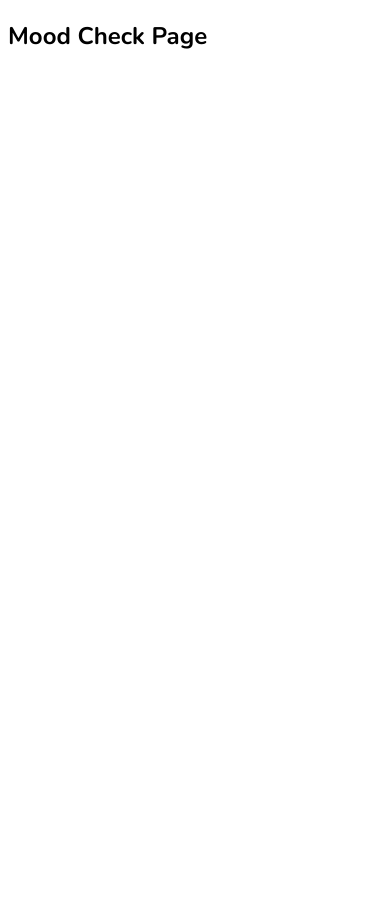
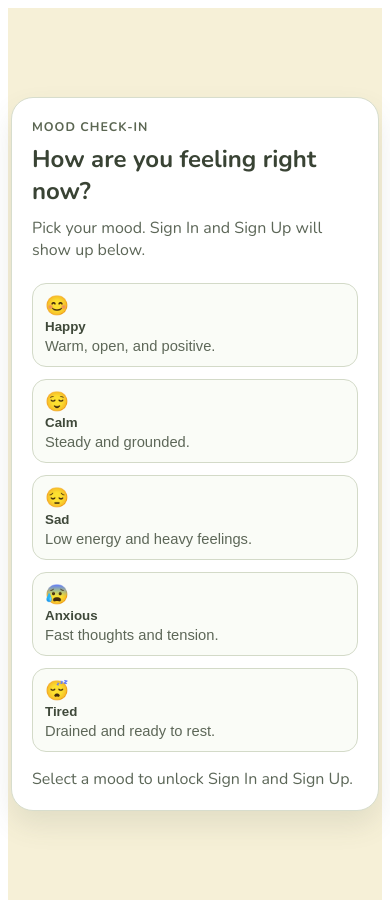
Before and after one commit to Monaabdelreheem/here-frontend, a React (Vite) app: page /mood in a window 390 px wide. Before the commit the page ends 844 px from the top, so only its background shows below. Built offline with nearby package versions, Linux system fonts and the light colour scheme.

Commit message:
Build mood check-in screen

```diff
--- /dev/null
+++ b/src/pages/MoodCheckPage.css
@@ -0,0 +1,152 @@
+.mood-checkin {
+  min-height: 100vh;
+  display: grid;
+  place-items: center;
+  padding: 24px;
+  background: #f6f0d7;
+}
+
+.mood-checkin__actions {
+  display: flex;
+  gap: 8px;
+  margin-left: auto;
+}
+
+.mood-checkin__actions--visible {
+  animation: actionsPopIn 0.2s ease-out;
+  transform-origin: center right;
+}
+
+@keyframes actionsPopIn {
+  from {
+    opacity: 0;
+    transform: translateY(-8px) scale(0.98);
+  }
+  to {
+    opacity: 1;
+    transform: translateY(0) scale(1);
+  }
+}
+
+.mood-checkin__action {
+  border-radius: 10px;
+  font-weight: 700;
+  padding: 8px 12px;
+  cursor: pointer;
+  border: 1px solid #d7ddcd;
+  background: #ffffff;
+  color: #3f493a;
+}
+
+.mood-checkin__action--selected {
+  background: #6f8161;
+  border-color: #6f8161;
+  color: #ffffff;
+}
+
+.mood-checkin__card {
+  width: min(760px, 100%);
+  background: #ffffff;
+  border: 1px solid #d7ddcd;
+  border-radius: 22px;
+  box-shadow: 0 14px 28px rgba(80, 90, 76, 0.12);
+  padding: clamp(20px, 4vw, 34px);
+}
+
+.mood-checkin__eyebrow {
+  margin: 0 0 8px;
+  text-transform: uppercase;
+  letter-spacing: 0.08em;
+  font-size: 0.78rem;
+  color: #5b6652;
+  font-weight: 700;
+}
+
+.mood-checkin__title {
+  margin: 0;
+  color: #394334;
+  font-size: clamp(1.5rem, 2vw, 2rem);
+}
+
+.mood-checkin__subtitle {
+  margin: 10px 0 22px;
+  color: #5c6657;
+}
+
+.mood-checkin__grid {
+  display: grid;
+  grid-template-columns: repeat(2, minmax(0, 1fr));
+  gap: 12px;
+}
+
+.mood-chip {
+  display: grid;
+  gap: 4px;
+  text-align: left;
+  border-radius: 14px;
+  border: 1px solid #d3dac8;
+  background: #fafcf7;
+  padding: 12px;
+  cursor: pointer;
+  transition: transform 0.18s ease, box-shadow 0.18s ease, border-color 0.18s ease;
+}
+
+.mood-chip:hover {
+  transform: translateY(-1px);
+  border-color: #9cab84;
+  box-shadow: 0 8px 16px rgba(90, 99, 86, 0.12);
+}
+
+.mood-chip--selected {
+  border-color: #6f8161;
+  background: #eef5e7;
+  box-shadow: 0 0 0 2px rgba(111, 129, 97, 0.18);
+}
+
+.mood-chip__emoji {
+  font-size: 1.2rem;
+  line-height: 1;
+}
+
+.mood-chip__label {
+  font-weight: 700;
+  color: #3f493a;
+}
+
+.mood-chip__desc {
+  color: #5d6758;
+  font-size: 0.92rem;
+}
+
+.mood-checkin__footer {
+  margin-top: 16px;
+  display: flex;
+  align-items: center;
+  justify-content: space-between;
+  gap: 12px;
+}
+
+.mood-checkin__selection {
+  margin: 0;
+  color: #5c6758;
+}
+
+@media (max-width: 640px) {
+  .mood-checkin__grid {
+    grid-template-columns: minmax(0, 1fr);
+  }
+
+  .mood-checkin__footer {
+    flex-direction: column;
+    align-items: stretch;
+  }
+
+  .mood-checkin__actions {
+    margin-left: 0;
+    width: 100%;
+  }
+
+  .mood-checkin__action {
+    flex: 1;
+  }
+}
--- a/src/pages/MoodCheckPage.jsx
+++ b/src/pages/MoodCheckPage.jsx
@@ -1,5 +1,146 @@
+import { useState } from 'react';
+import { useNavigate } from 'react-router-dom';
+import './MoodCheckPage.css';
+
+const THEME_KEY = 'here.moodTheme';
+
+const DEFAULT_THEME = {
+  page: '#f6f0d7',
+  cardBorder: '#d7ddcd',
+  accent: '#6f8161',
+};
+
+const moods = [
+  {
+    label: 'Happy',
+    emoji: '\u{1F60A}',
+    note: 'Warm, open, and positive.',
+    palette: { page: '#fff3d6', cardBorder: '#ffcf9a', accent: '#f3a34b' },
+  },
+  {
+    label: 'Calm',
+    emoji: '\u{1F60C}',
+    note: 'Steady and grounded.',
+    palette: { page: '#f6f0d7', cardBorder: '#b7c79d', accent: '#7f956f' },
+  },
+  {
+    label: 'Sad',
+    emoji: '\u{1F614}',
+    note: 'Low energy and heavy feelings.',
+    palette: { page: '#e8f0fa', cardBorder: '#b5c8e2', accent: '#7e9cc3' },
+  },
+  {
+    label: 'Anxious',
+    emoji: '\u{1F630}',
+    note: 'Fast thoughts and tension.',
+    palette: { page: '#eef2f6', cardBorder: '#c3ced8', accent: '#8ea1b0' },
+  },
+  {
+    label: 'Tired',
+    emoji: '\u{1F634}',
+    note: 'Drained and ready to rest.',
+    palette: { page: '#f1ecf7', cardBorder: '#d0c4e6', accent: '#9c8abf' },
+  },
+];
+
 function MoodCheckPage() {
-  return <h2>Mood Check Page</h2>
+  const navigate = useNavigate();
+  const [selectedMood, setSelectedMood] = useState('');
+  const selectedMoodData = moods.find((mood) => mood.label === selectedMood);
+  const savedTheme = (() => {
+    try {
+      const raw = sessionStorage.getItem(THEME_KEY);
+      return raw ? JSON.parse(raw) : null;
+    } catch {
+      return null;
+    }
+  })();
+
+  const activeTheme = selectedMoodData?.palette || savedTheme || DEFAULT_THEME;
+
+  const handleSelectMood = (mood) => {
+    setSelectedMood(mood.label);
+
+    document.body.style.backgroundColor = mood.palette.page;
+    sessionStorage.setItem(THEME_KEY, JSON.stringify(mood.palette));
+  };
+
+  const handleAuthChoice = (mode) => {
+    if (!selectedMoodData) return;
+
+    const payload = {
+      label: selectedMoodData.label,
+      emoji: selectedMoodData.emoji,
+      createdAt: new Date().toISOString(),
+    };
+
+    localStorage.setItem('here.moodCheckin', JSON.stringify(payload));
+    navigate(`/${mode}`);
+  };
+
+  return (
+    <main
+      className="mood-checkin"
+      style={{ background: activeTheme.page }}
+    >
+      <section
+        className="mood-checkin__card"
+        style={{ borderColor: activeTheme.cardBorder }}
+      >
+        <p className="mood-checkin__eyebrow">Mood Check-In</p>
+        <h1 className="mood-checkin__title">How are you feeling right now?</h1>
+        <p className="mood-checkin__subtitle">Pick your mood. Sign In and Sign Up will show up below.</p>
+
+        <div className="mood-checkin__grid" role="radiogroup" aria-label="Mood options">
+          {moods.map((mood) => {
+            const isSelected = selectedMood === mood.label;
+
+            return (
+              <button
+                key={mood.label}
+                type="button"
+                role="radio"
+                aria-checked={isSelected}
+                className={`mood-chip${isSelected ? ' mood-chip--selected' : ''}`}
+                onClick={() => handleSelectMood(mood)}
+              >
+                <span className="mood-chip__emoji" aria-hidden="true">{mood.emoji}</span>
+                <span className="mood-chip__label">{mood.label}</span>
+                <span className="mood-chip__desc">{mood.note}</span>
+              </button>
+            );
+          })}
+        </div>
+
+        <div className="mood-checkin__footer">
+          <p className="mood-checkin__selection">
+            {selectedMoodData
+              ? `Selected: ${selectedMoodData.label}. Choose Sign In or Sign Up to continue.`
+              : 'Select a mood to unlock Sign In and Sign Up.'}
+          </p>
+
+          {selectedMoodData && (
+            <div className="mood-checkin__actions mood-checkin__actions--visible">
+              <button
+                type="button"
+                className="mood-checkin__action"
+                onClick={() => handleAuthChoice('signin')}
+              >
+                Sign In
+              </button>
+              <button
+                type="button"
+                className="mood-checkin__action mood-checkin__action--selected"
+                onClick={() => handleAuthChoice('signup')}
+              >
+                Sign Up
+              </button>
+            </div>
+          )}
+        </div>
+      </section>
+    </main>
+  );
 }
 
-export default MoodCheckPage
+export default MoodCheckPage;
```
